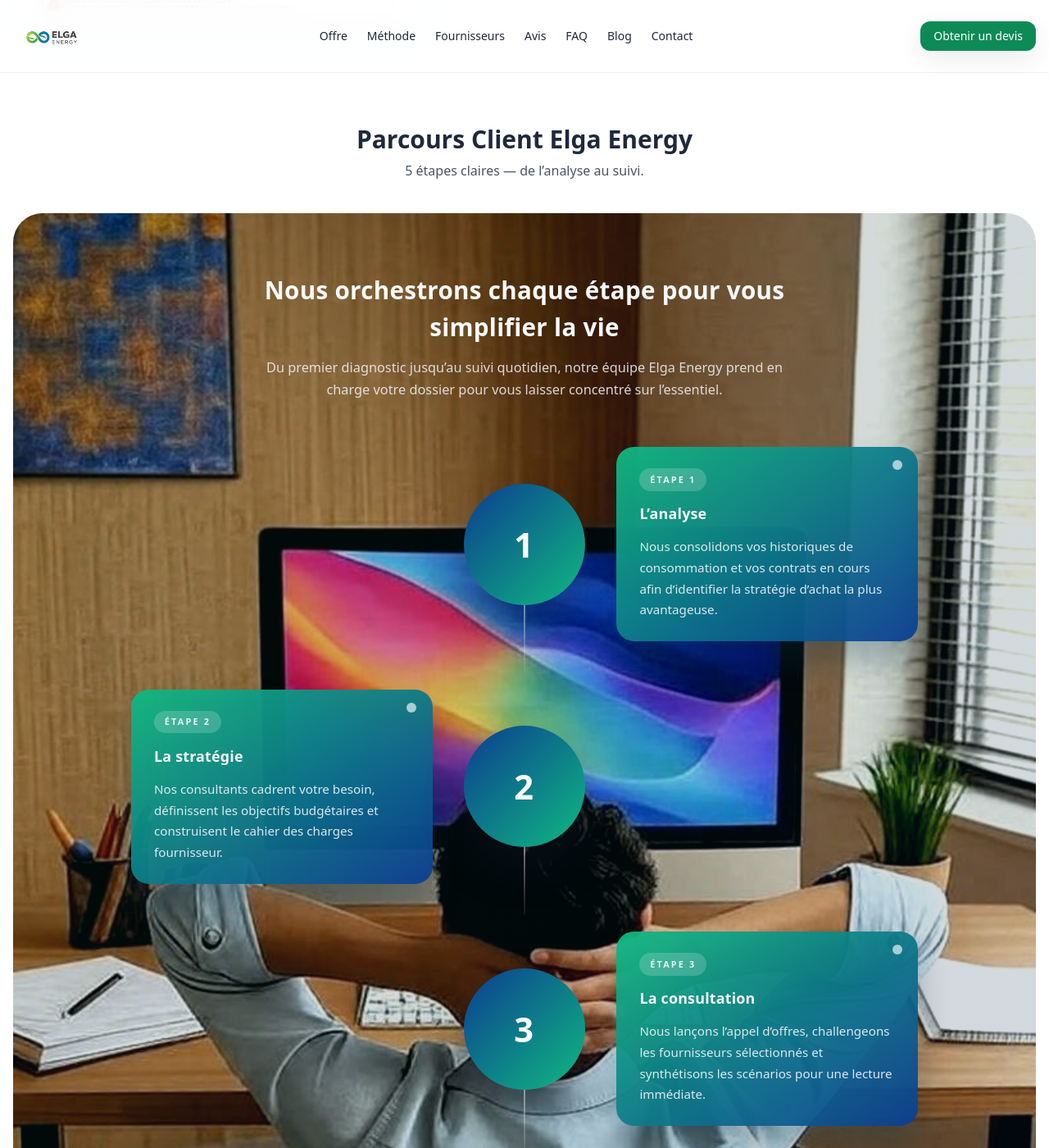
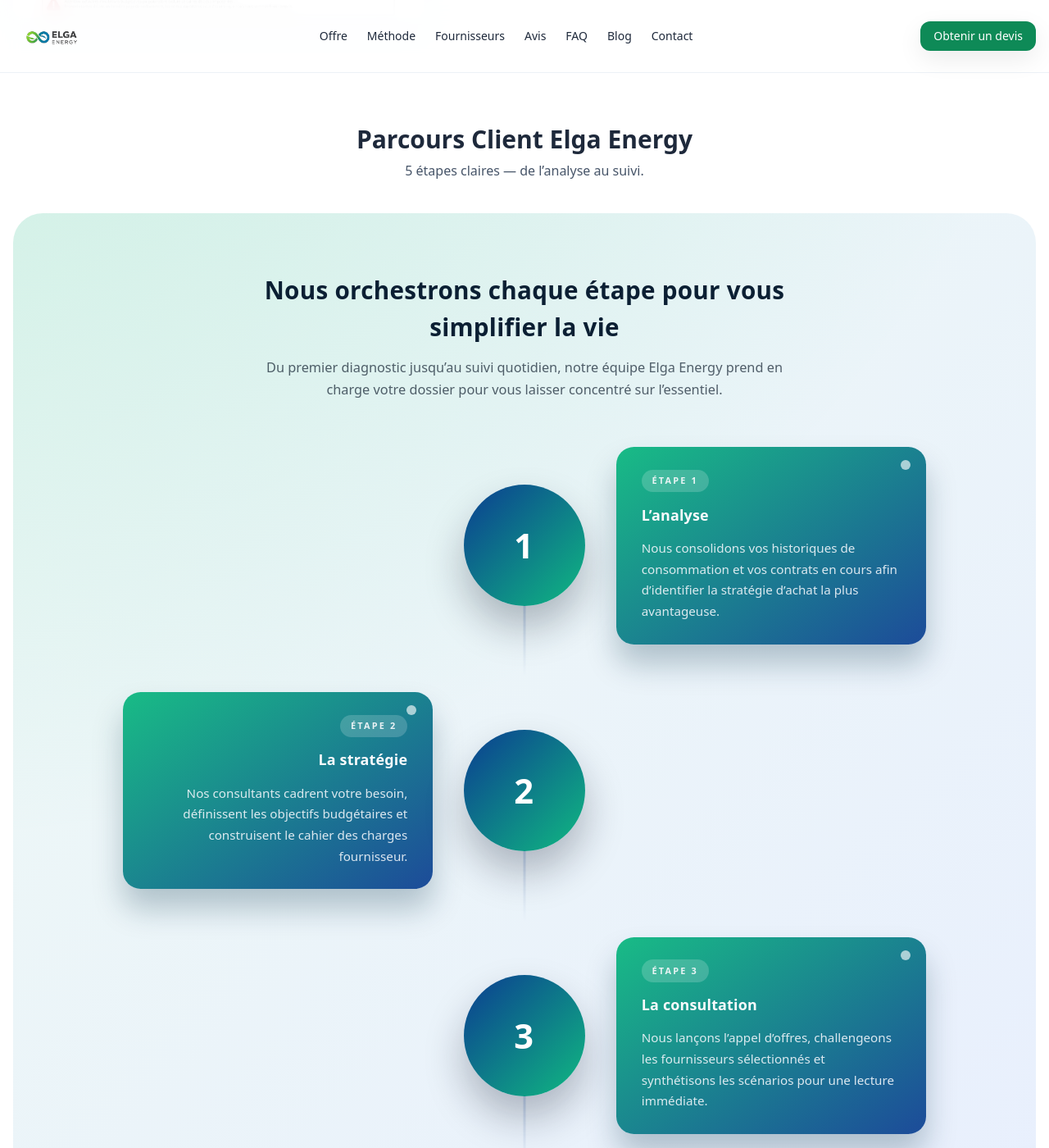
Before and after one commit to contactagdmarketing-commits/contactagdmarketing-commits.github.io, a Jekyll site: the page index.html, which Jekyll copies as it is, in a window 1280 px wide and 1400 px high, scrolled down 1500 px. Shown: the whole window at 82% size. Built offline with Jekyll 4.4.1, drawn with Linux system fonts in a browser that asks for light colours; nearby versions of some CDN libraries.

Commit message:
Update index.html

```diff
--- a/index.html
+++ b/index.html
@@ -1,3 +1,4 @@
+
 <!doctype html>
 <html lang="fr-FR" class="scroll-smooth">
 <head>
@@ -201,34 +202,32 @@
     <div id="parcours-elga" class="mt-10">
       <style>
         /* Styles scoped à la section Parcours Client */
-        #parcours-elga{position:relative;padding:4.5rem 1.5rem;border-radius:2.25rem;overflow:hidden;color:#0b1f33}
-        #parcours-elga::before{content:'';position:absolute;inset:0;background:url('/assets/images/process-bg.jpg') center/cover no-repeat;filter:contrast(1.15) saturate(1.1);}
-        #parcours-elga::after{content:'';position:absolute;inset:0;background:linear-gradient(120deg,rgba(8,63,42,.18),rgba(9,34,75,.18));}
+        #parcours-elga{position:relative;padding:4.5rem 1.5rem;border-radius:2.25rem;overflow:hidden;color:#0b1f33;background:linear-gradient(135deg,#eef9f5,#e7edff)}
+        #parcours-elga::before{content:'';position:absolute;inset:-40% -20% 50% -10%;background:radial-gradient(circle at top left,rgba(16,185,129,.28),transparent 65%);opacity:.8}
+        #parcours-elga::after{content:'';position:absolute;inset:45% -25% -35% 35%;background:radial-gradient(circle at bottom right,rgba(11,61,145,.26),transparent 68%);opacity:.85}
         #parcours-elga > *{position:relative;z-index:1}
-        #parcours-elga .process-header{max-width:680px;margin:0 auto 3.5rem auto;text-align:center;color:#f8fafc}
+        #parcours-elga .process-header{max-width:680px;margin:0 auto 3.5rem auto;text-align:center;color:#0b1f33}
         #parcours-elga .process-header h3{font-size:1.85rem;font-weight:700;letter-spacing:.01em}
-        #parcours-elga .process-header p{margin-top:.85rem;font-size:1.02rem;line-height:1.7rem;color:rgba(241,245,249,.85)}
-        #parcours-elga .process-flow{display:flex;flex-direction:column;gap:3.65rem;max-width:960px;margin:0 auto}
-        #parcours-elga .process-step{display:grid;grid-template-columns:minmax(0,1.25fr) auto minmax(0,1.25fr);gap:2.4rem;align-items:center;position:relative}
-        #parcours-elga .process-node{position:relative;display:grid;place-items:center;width:148px;height:148px;border-radius:999px;background:linear-gradient(135deg,#0b3d91,#10b981);box-shadow:0 26px 48px rgba(15,23,42,.38);color:#fff}
+        #parcours-elga .process-header p{margin-top:.85rem;font-size:1.02rem;line-height:1.7rem;color:rgba(15,30,45,.7)}
+        #parcours-elga .process-flow{display:flex;flex-direction:column;gap:3.65rem;max-width:980px;margin:0 auto}
+        #parcours-elga .process-step{display:grid;grid-template-columns:minmax(0,1fr) 148px minmax(0,1fr);gap:2.4rem;align-items:center;position:relative}
+        #parcours-elga .process-node{grid-column:2;position:relative;display:grid;place-items:center;width:148px;height:148px;border-radius:999px;background:linear-gradient(135deg,#0b3d91,#10b981);box-shadow:0 26px 48px rgba(15,23,42,.28);color:#fff}
         #parcours-elga .process-number{font-size:2.6rem;font-weight:700;letter-spacing:.04em}
-        #parcours-elga .process-step:not(:last-child) .process-node::before{content:'';position:absolute;left:50%;top:100%;transform:translateX(-50%);width:2px;height:82px;background:linear-gradient(180deg,rgba(255,255,255,.45),rgba(255,255,255,.05))}
-        #parcours-elga .process-node .process-arrow{display:none}
-        #parcours-elga .process-card{padding:1.6rem 1.75rem;border-radius:1.35rem;background:linear-gradient(145deg,rgba(16,185,129,.95),rgba(11,61,145,.95));box-shadow:0 24px 36px rgba(6,51,73,.28);color:#f8fafc;position:relative}
+        #parcours-elga .process-step:not(:last-child) .process-node::before{content:'';position:absolute;left:50%;top:100%;transform:translateX(-50%);width:3px;height:86px;background:linear-gradient(180deg,rgba(11,61,145,.18),rgba(11,61,145,0))}
+        #parcours-elga .process-card{padding:1.7rem 1.9rem;border-radius:1.35rem;background:linear-gradient(145deg,rgba(16,185,129,.96),rgba(11,61,145,.92));box-shadow:0 24px 36px rgba(6,51,73,.26);color:#f8fafc;position:relative}
         #parcours-elga .process-card::after{content:'';position:absolute;width:.75rem;height:.75rem;border-radius:999px;background:rgba(255,255,255,.75);top:1rem;right:1.2rem;opacity:.85}
         #parcours-elga .process-card .tag{display:inline-block;padding:.35rem .8rem;border-radius:999px;background:rgba(255,255,255,.18);font-size:.68rem;font-weight:700;letter-spacing:.2em;text-transform:uppercase;color:rgba(248,250,252,.92)}
         #parcours-elga .process-card h4{margin-top:.9rem;font-size:1.12rem;font-weight:700;letter-spacing:.01em}
         #parcours-elga .process-card p{margin-top:.9rem;font-size:.95rem;line-height:1.6rem;color:rgba(241,245,249,.9)}
-        #parcours-elga .process-gap{height:1px}
-        #parcours-elga .process-step.process-right .process-card{grid-column:3}
+        #parcours-elga .process-gap{height:1px;visibility:hidden}
+        #parcours-elga .process-step.process-right .process-card{grid-column:3;text-align:left;justify-self:start}
         #parcours-elga .process-step.process-right .process-gap{grid-column:1}
-        #parcours-elga .process-step.process-right .process-node{grid-column:2}
-        #parcours-elga .process-step.process-left .process-card{grid-column:1}
+        #parcours-elga .process-step.process-left .process-card{grid-column:1;text-align:right;justify-self:end}
         #parcours-elga .process-step.process-left .process-gap{grid-column:3}
-        #parcours-elga .process-step.process-left .process-node{grid-column:2}
         @media (max-width:1023px){
           #parcours-elga{padding:3.5rem 1.25rem}
-          #parcours-elga .process-flow{gap:3rem}
+          #parcours-elga .process-flow{gap:2.8rem}
+          #parcours-elga .process-step{grid-template-columns:minmax(0,1fr) 130px minmax(0,1fr);gap:1.8rem}
           #parcours-elga .process-node{width:130px;height:130px}
           #parcours-elga .process-number{font-size:2.2rem}
         }
@@ -236,9 +235,8 @@
           #parcours-elga{padding:3rem 1rem}
           #parcours-elga .process-flow{gap:2.6rem}
           #parcours-elga .process-step{grid-template-columns:1fr;justify-items:center;text-align:center}
-          #parcours-elga .process-card{grid-column:1;order:2;margin-top:1.4rem}
+          #parcours-elga .process-card{grid-column:1;order:2;margin-top:1.4rem;text-align:left}
           #parcours-elga .process-gap{display:none}
-          #parcours-elga .process-node .process-arrow{display:none}
           #parcours-elga .process-step .process-node::before{height:68px}
         }
         @media (prefers-reduced-motion:reduce){
```
